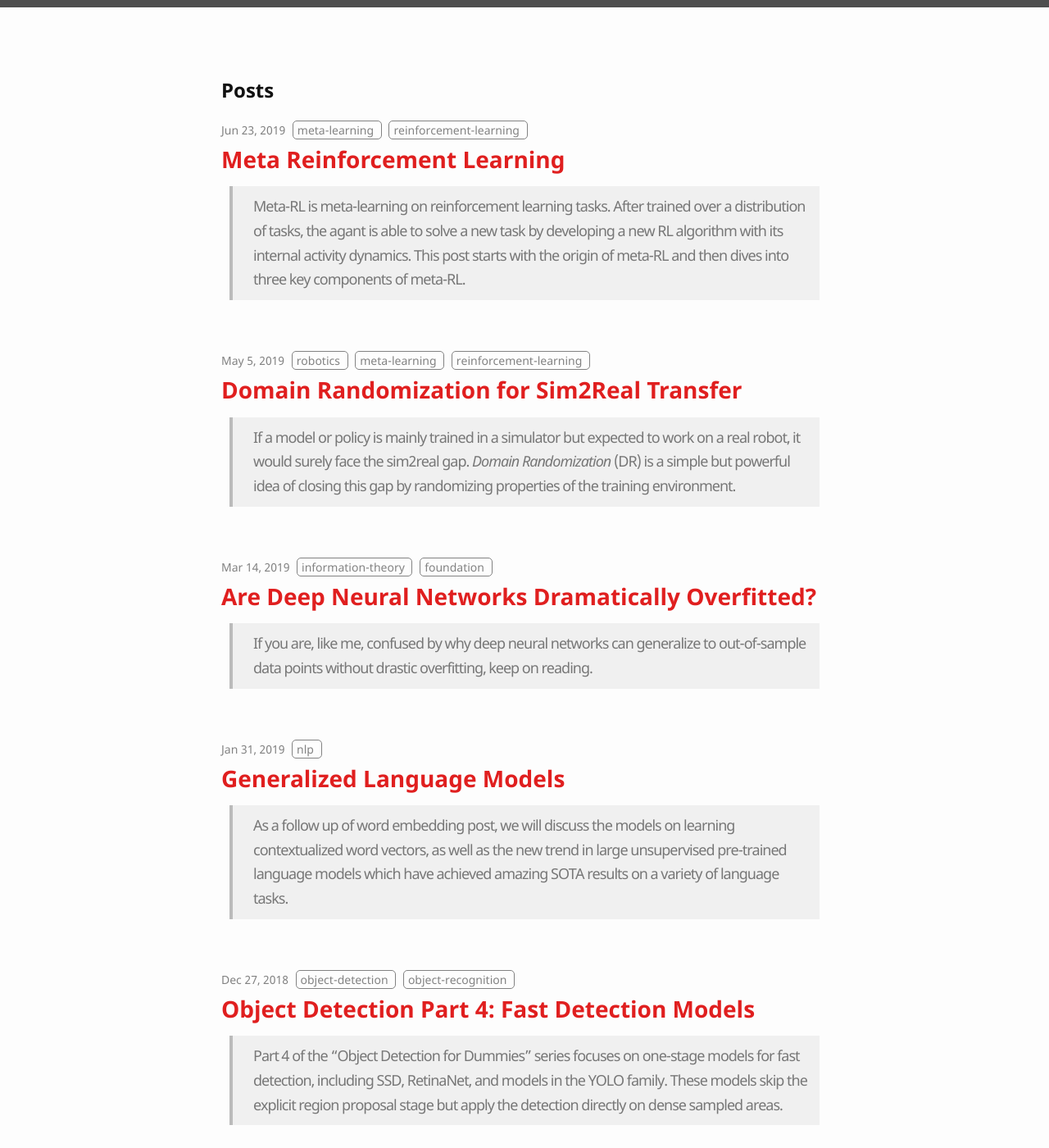
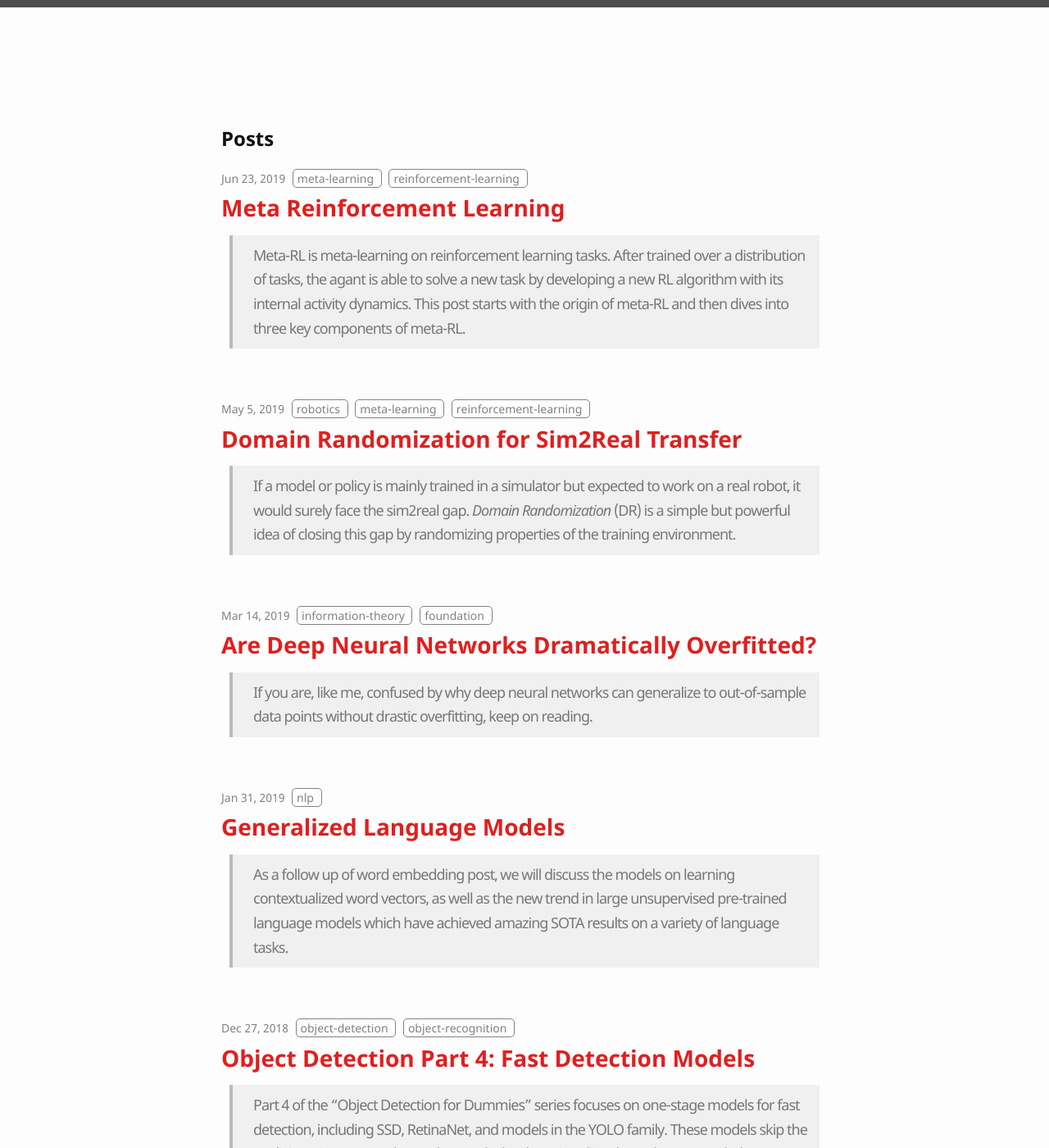
Before and after one commit to lilianweng/lil-log, a Jekyll site: the page built from index.html, in a window 1280 px wide and 1400 px high. Shown: the whole window at 82% size. Built offline with Jekyll 4.4.1, drawn with Linux system fonts in a browser that asks for light colours.

Commit message:
modify site-header css

```diff
--- a/_sass/minima/_layout.scss
+++ b/_sass/minima/_layout.scss
@@ -1,22 +1,23 @@
 /**
  * Site header
  */
+
 .site-header {
-  // border-top: 5px solid $crimson-color;
-  // border-bottom: 1px solid $crimson-color-very-light;
-  min-height: $spacing-unit * 1.75;
-
   background: #222;
   opacity: 0.8;
+  min-height: $spacing-unit * 1.865;
+  position: relative;
 
-  // Positioning context for the mobile navigation icon
-  // position: relative;
-
+  /*
+  min-height: $spacing-unit * 1.75;
+  background: #222;
+  opacity: 0.8;
   position: fixed;
   top: 0;
   width: 100%;
   display: block;
   transition: top 0.3s;
+  */
 }
 
 .site-title {
```
